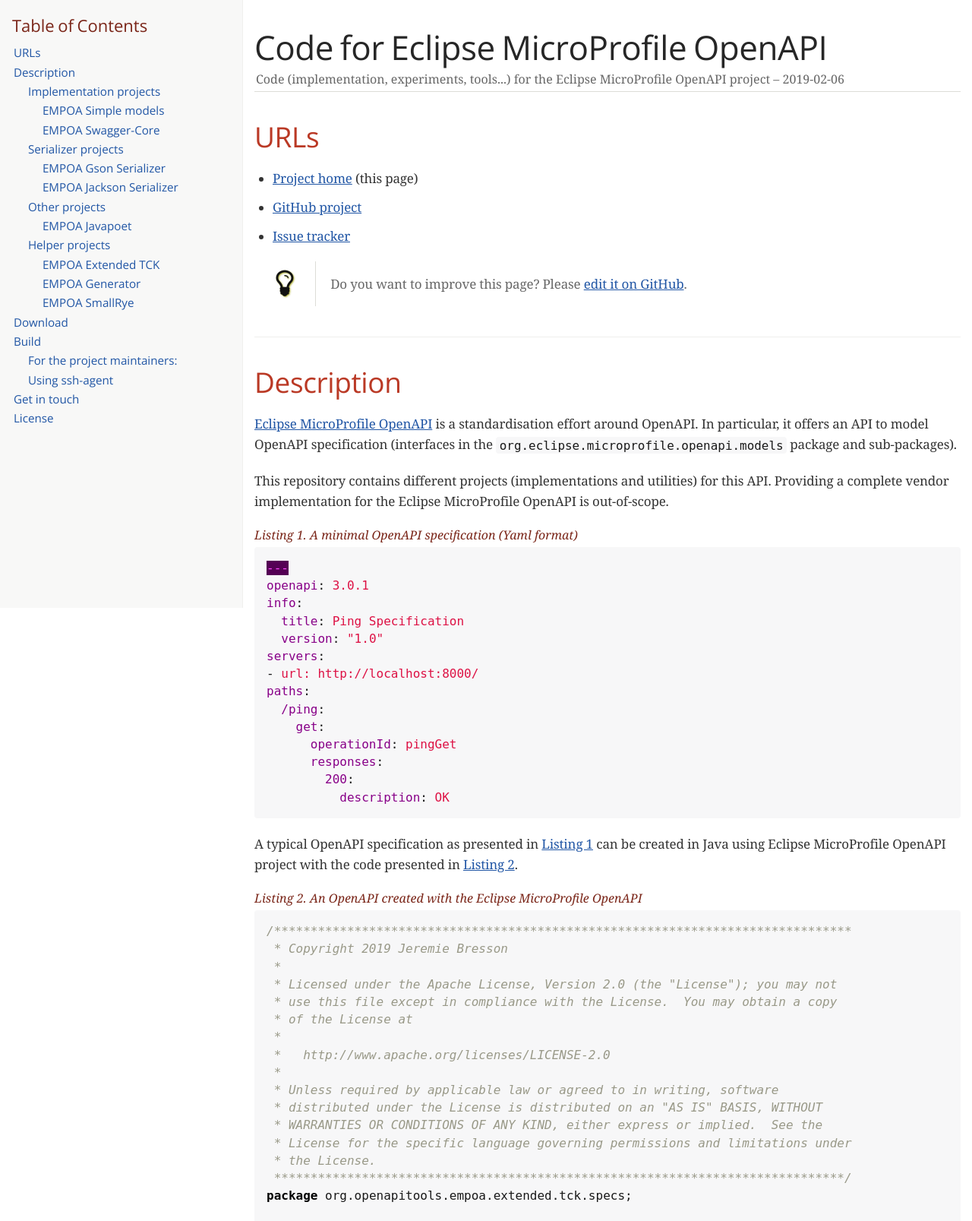
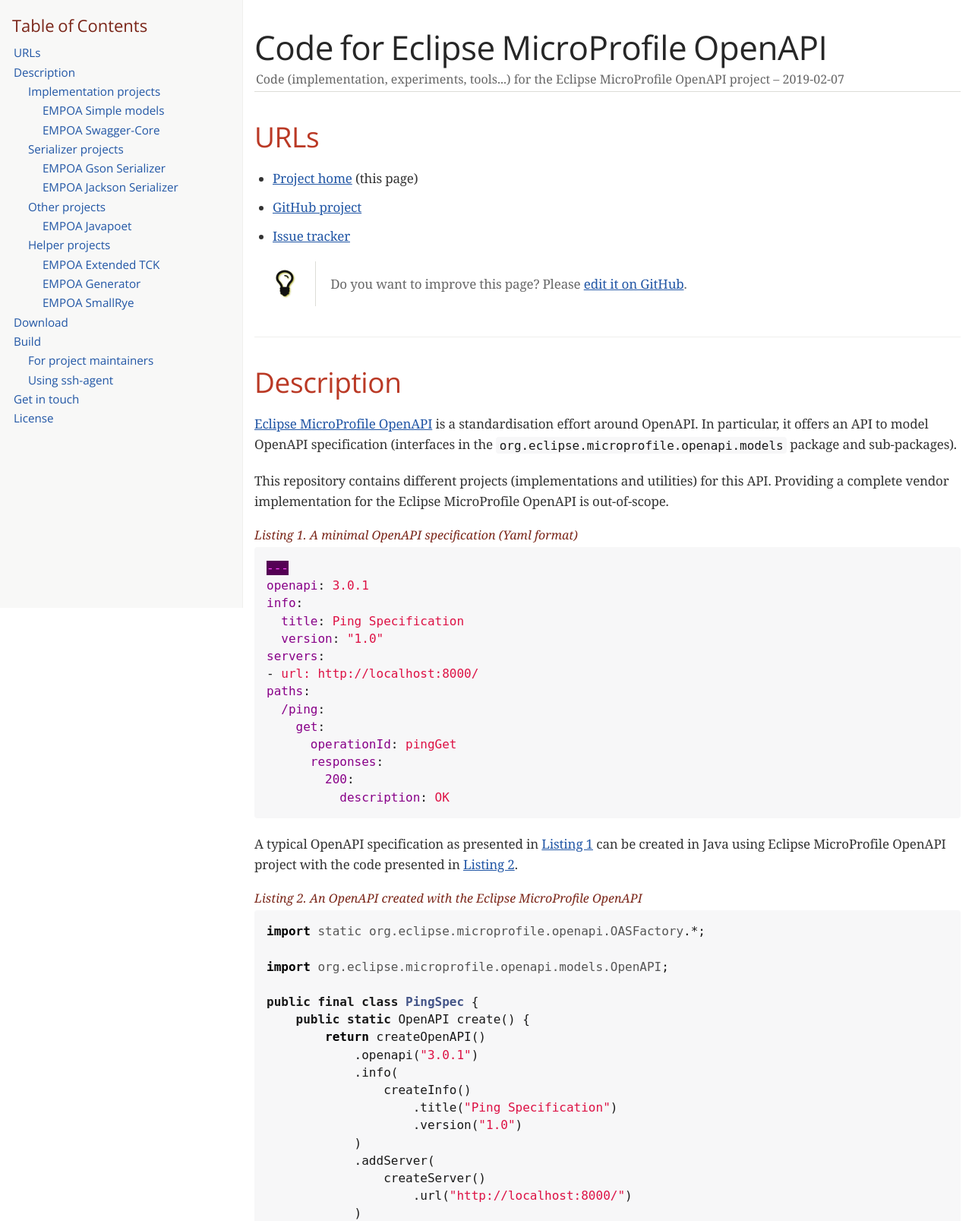
Before and after one commit to OpenAPITools/empoa, a plain HTML site: page index.html in a window 1280 px wide. Shown: the top 1607 px of the page at 76% size. Drawn offline with nearby package versions, Linux system fonts and the light colour scheme; a web font is replaced by a local one.

Commit message:
Update the 'gh-pages' branch.

```diff
--- a/index.html
+++ b/index.html
@@ -528,7 +528,7 @@ table.CodeRay td.code>pre{padding:0}
 <h1>Code for Eclipse MicroProfile OpenAPI</h1>
 <div class="details">
 <span id="author" class="author">Code (implementation, experiments, tools...) for the Eclipse MicroProfile OpenAPI project</span><br>
-<span id="revdate">2019-02-06</span>
+<span id="revdate">2019-02-07</span>
 </div>
 <div id="toc" class="toc2">
 <div id="toctitle">Table of Contents</div>
@@ -565,7 +565,7 @@ table.CodeRay td.code>pre{padding:0}
 <li><a href="#download">Download</a></li>
 <li><a href="#build">Build</a>
 <ul class="sectlevel2">
-<li><a href="#for-the-project-maintainers">For the project maintainers:</a></li>
+<li><a href="#for-project-maintainers">For project maintainers</a></li>
 <li><a href="#using-ssh-agent">Using ssh-agent</a></li>
 </ul>
 </li>
@@ -641,24 +641,7 @@ Providing a complete vendor implementation for the Eclipse MicroProfile OpenAPI
 <div id="lst-ping-java" class="listingblock">
 <div class="title">Listing 2. An OpenAPI created with the Eclipse MicroProfile OpenAPI</div>
 <div class="content">
-<pre class="CodeRay highlight"><code data-lang="java"><span class="comment">/*******************************************************************************
- * Copyright 2019 Jeremie Bresson
- *
- * Licensed under the Apache License, Version 2.0 (the &quot;License&quot;); you may not
- * use this file except in compliance with the License.  You may obtain a copy
- * of the License at
- *
- *   http://www.apache.org/licenses/LICENSE-2.0
- *
- * Unless required by applicable law or agreed to in writing, software
- * distributed under the License is distributed on an &quot;AS IS&quot; BASIS, WITHOUT
- * WARRANTIES OR CONDITIONS OF ANY KIND, either express or implied.  See the
- * License for the specific language governing permissions and limitations under
- * the License.
- ******************************************************************************/</span>
-<span class="keyword">package</span> <span class="namespace">org.openapitools.empoa.extended.tck.specs</span>;
-
-<span class="keyword">import</span> <span class="include">static</span> <span class="include">org.eclipse.microprofile.openapi.OASFactory</span>.*;
+<pre class="CodeRay highlight"><code data-lang="java"><span class="keyword">import</span> <span class="include">static</span> <span class="include">org.eclipse.microprofile.openapi.OASFactory</span>.*;
 
 <span class="keyword">import</span> <span class="include">org.eclipse.microprofile.openapi.models.OpenAPI</span>;
 
@@ -959,10 +942,10 @@ They are complementary (and sometime also redundant) with the official TCK tests
 </div>
 </div>
 <div class="paragraph">
-<p>The output of this build is an HTML page located at <code>&lt;git repo root&gt;/build/docs/html5/index.html</code>.</p>
+<p>The output of this command is an HTML page located at <code>&lt;git repo root&gt;/build/docs/html5/index.html</code>.</p>
 </div>
 <div class="sect2">
-<h3 id="for-the-project-maintainers">For the project maintainers:</h3>
+<h3 id="for-project-maintainers">For project maintainers</h3>
 <div class="paragraph">
 <p><code>signing.gnupg.keyName</code> and <code>signing.gnupg.passphrase</code> are expected to be set in your local <code>gradle.properties</code> file to be able to sign.
 <code>sonatypeUser</code> and <code>sonatypePassword</code> are expected to be set in order to be able to publish to a distant repository.</p>
@@ -1040,7 +1023,7 @@ ssh-add ~/.ssh/id_rsa</pre>
 </div>
 <div id="footer">
 <div id="footer-text">
-Last updated 2019-02-06 23:30:21 CET
+Last updated 2019-02-07 07:02:43 CET
 </div>
 </div>
 </body>
```
